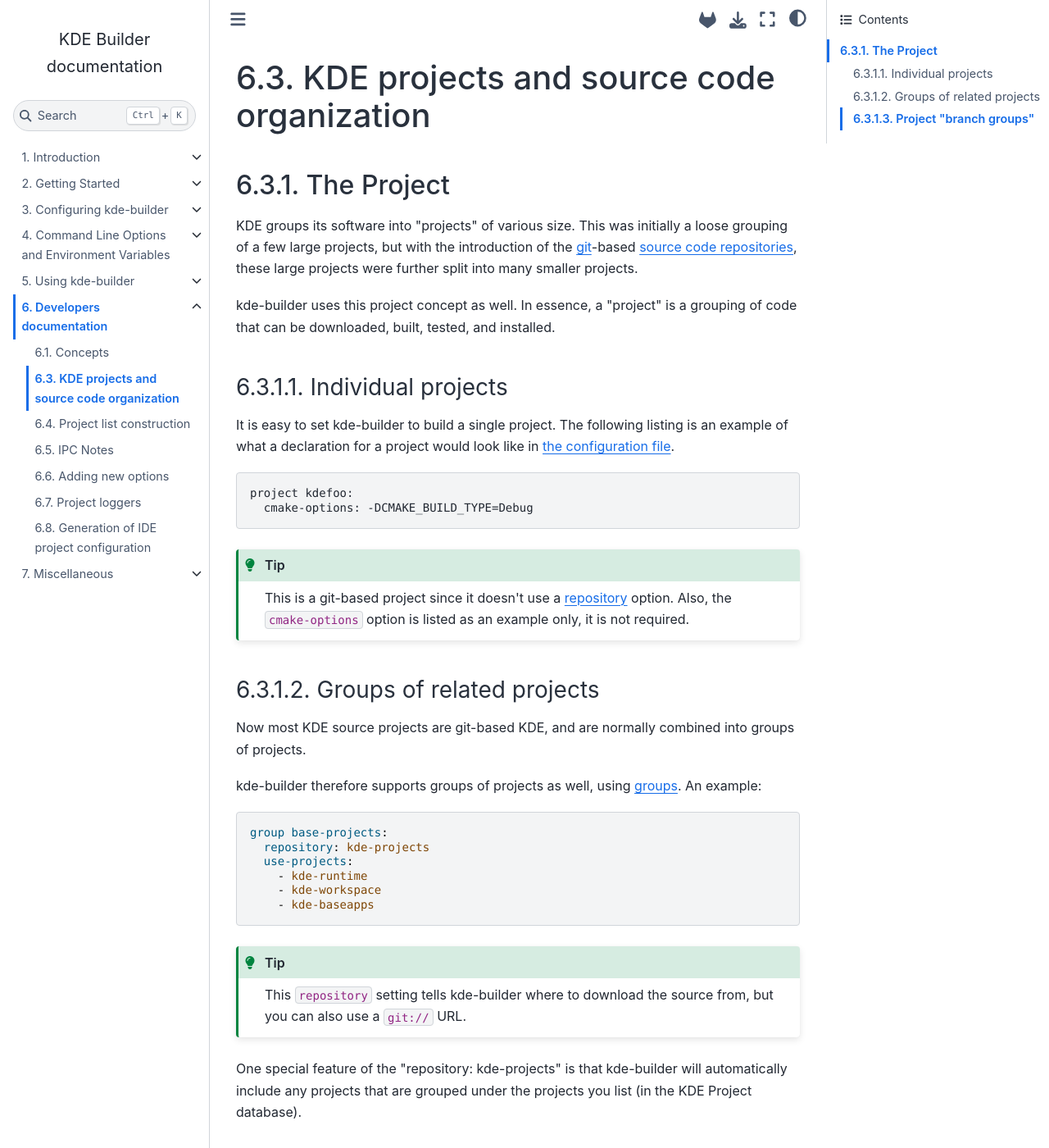
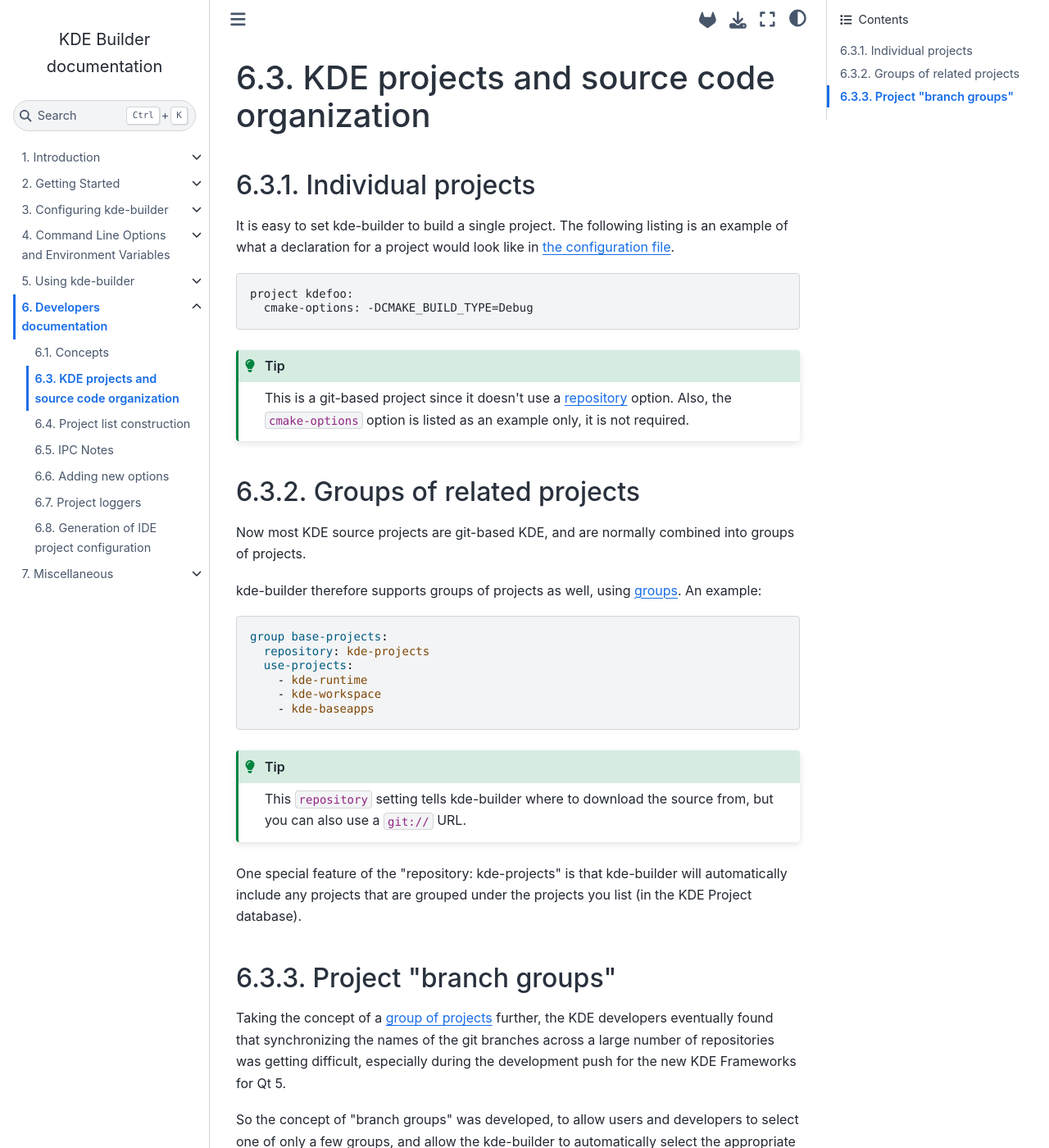
Before and after one commit to KDE/kde-builder, a Sphinx documentation site: the page built from doc/developer/appendix-projects.md, in a window 1280 px wide and 1400 px high. Shown: the whole window at 82% size. Built offline with Sphinx 7.4.7 and the Sphinx Book theme 1.1.4, drawn with Linux system fonts in a browser that asks for light colours.

````diff
--- a/doc/developer/appendix-projects.md
+++ b/doc/developer/appendix-projects.md
@@ -1,20 +1,8 @@
 (appendix-projects)=
 # KDE projects and source code organization
 
-(project-concept)=
-## The Project
-
-KDE groups its software into "projects" of various size. This was
-initially a loose grouping of a few large projects, but with the
-introduction of the [git](https://git-scm.com/)-based [source code
-repositories](https://commits.kde.org/), these large projects were
-further split into many smaller projects.
-
-kde-builder uses this project concept as well. In essence, a "project" is
-a grouping of code that can be downloaded, built, tested, and installed.
-
 (single-projects)=
-### Individual projects
+## Individual projects
 
 It is easy to set kde-builder to build a single project. The following
 listing is an example of what a declaration for a project would
@@ -32,7 +20,7 @@ is listed as an example only, it is not required.
 ```
 
 (project-groups)=
-### Groups of related projects
+## Groups of related projects
 
 Now most KDE source projects are git-based KDE, and are normally combined
 into groups of projects.
@@ -58,7 +46,7 @@ kde-builder will automatically include any projects that are grouped
 under the projects you list (in the KDE Project database).
 
 (project-branch-groups)=
-### Project "branch groups"
+## Project "branch groups"
 
 Taking the concept of a [group of projects](#project-groups) further, the
 KDE developers eventually found that synchronizing the names of the git
````
Also changed, not shown: doc/configuration/conf-options-table.md (+2 -2 lines), doc/developer/Internals.md (+1 -1 lines), doc/introduction/brief-intro.md (+1 -1 lines), doc/using-kde-builder/basic-features.md (+1 -1 lines).
